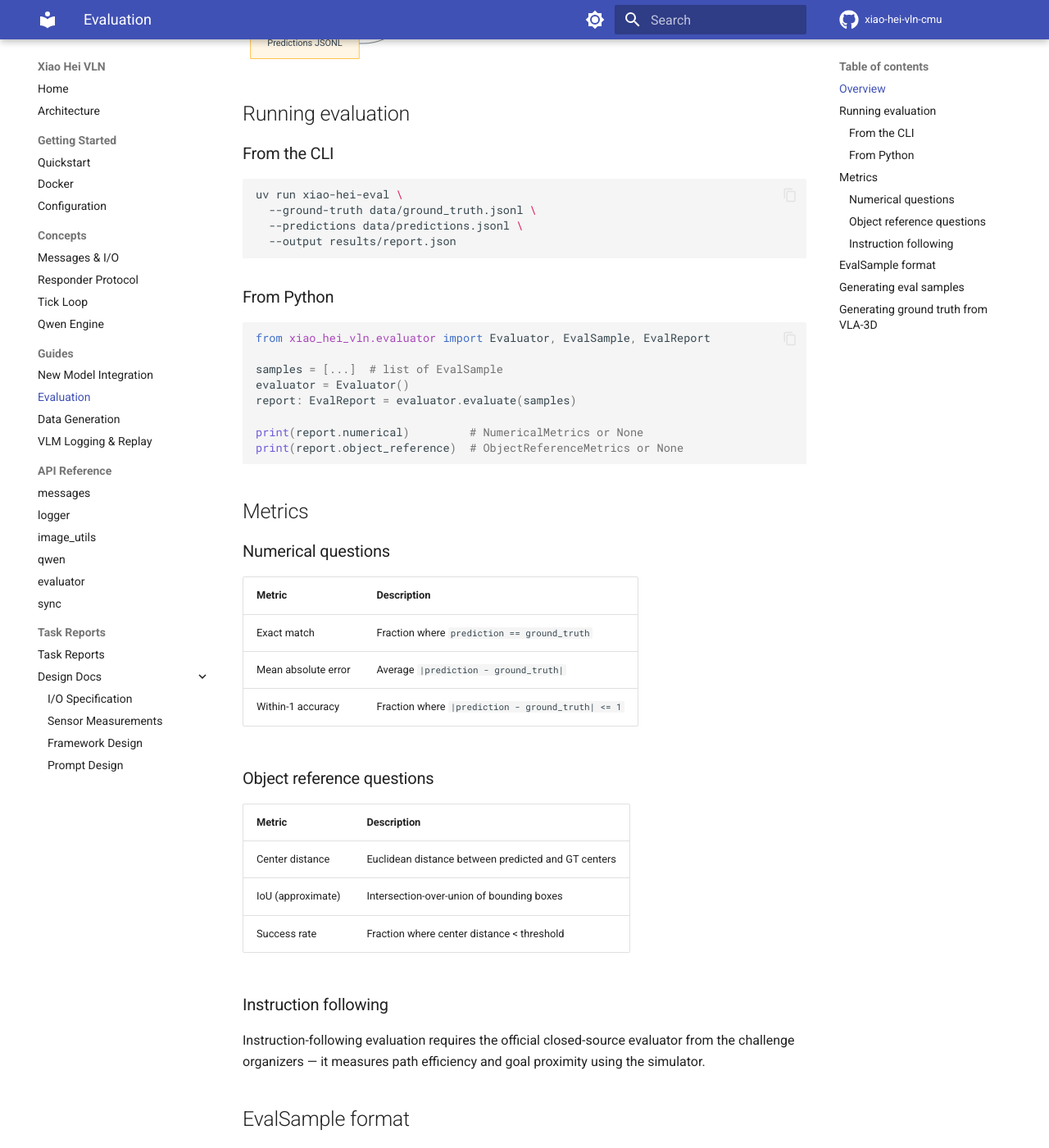
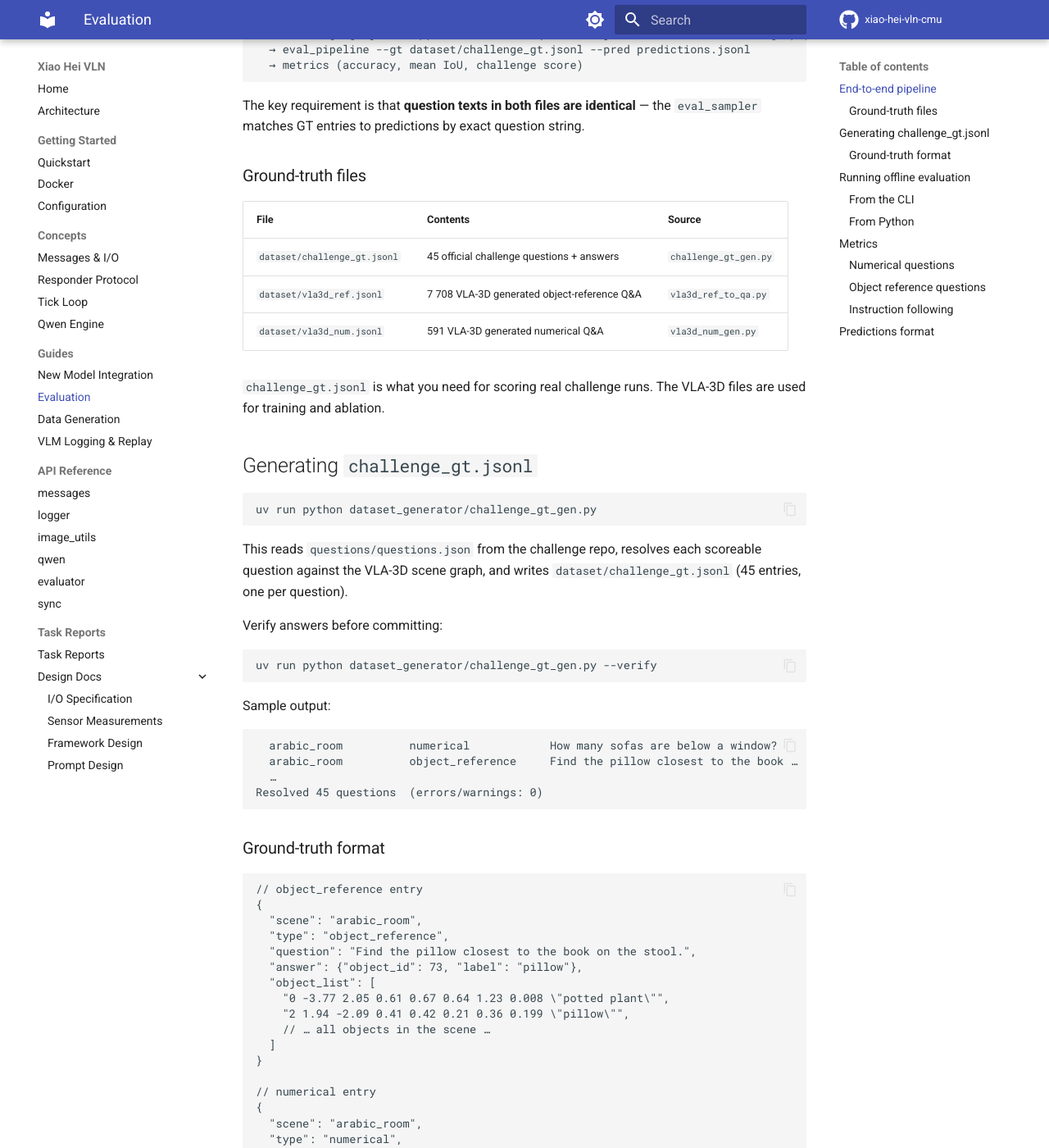
Before and after one commit to ginlov/xiao-hei-vln-cmu, an MkDocs documentation site: the page built from docs/guides/evaluation.md, in a window 1280 px wide and 1400 px high, scrolled down 364 px. Shown: the whole window at 82% size. Built offline with MkDocs 1.6.1 and Material for MkDocs 9.7.7, drawn with Linux system fonts in a browser that asks for light colours; comment, search, counter and statistics services are not loaded; some of the changed text lies outside the part shown.

Commit message:
feat: update challenge_gt_gen.py

````diff
--- a/docs/guides/evaluation.md
+++ b/docs/guides/evaluation.md
@@ -1,41 +1,110 @@
 # Evaluation
 
-The offline evaluation pipeline computes metrics for numerical and
-object-reference questions without needing the simulator running.
+The offline evaluation pipeline scores model predictions against ground-truth
+data without the simulator running.  It supports `numerical` and
+`object_reference` questions; `instruction_following` requires the official
+closed-source evaluator.
 
-## Overview
+## End-to-end pipeline
 
-```mermaid
-graph LR
-    GT[Ground Truth JSONL] --> SAMPLER[eval_sampler]
-    PRED[Predictions JSONL] --> SAMPLER
-    SAMPLER --> SAMPLES[EvalSample list]
-    SAMPLES --> EVAL[Evaluator]
-    EVAL --> REPORT[EvalReport]
+```
+live challenge run
+  → predictions.jsonl   (VLMLogger.write_prediction(), question texts = questions.json)
+  + challenge_gt.jsonl  (question texts = questions.json, answers from scene graph)
+  → eval_pipeline --gt dataset/challenge_gt.jsonl --pred predictions.jsonl
+  → metrics (accuracy, mean IoU, challenge score)
 ```
 
-## Running evaluation
+The key requirement is that **question texts in both files are identical** — the
+`eval_sampler` matches GT entries to predictions by exact question string.
+
+### Ground-truth files
+
+| File | Contents | Source |
+|---|---|---|
+| `dataset/challenge_gt.jsonl` | 45 official challenge questions + answers | `challenge_gt_gen.py` |
+| `dataset/vla3d_ref.jsonl` | 7 708 VLA-3D generated object-reference Q&A | `vla3d_ref_to_qa.py` |
+| `dataset/vla3d_num.jsonl` | 591 VLA-3D generated numerical Q&A | `vla3d_num_gen.py` |
+
+`challenge_gt.jsonl` is what you need for scoring real challenge runs.
+The VLA-3D files are used for training and ablation.
+
+## Generating `challenge_gt.jsonl`
+
+```bash
+uv run python dataset_generator/challenge_gt_gen.py
+```
+
+This reads `questions/questions.json` from the challenge repo, resolves each
+scoreable question against the VLA-3D scene graph, and writes
+`dataset/challenge_gt.jsonl` (45 entries, one per question).
+
+Verify answers before committing:
+
+```bash
+uv run python dataset_generator/challenge_gt_gen.py --verify
+```
+
+Sample output:
+
+```
+  arabic_room          numerical            How many sofas are below a window?       → 3
+  arabic_room          object_reference     Find the pillow closest to the book …    → id=73 label='pillow'
+  …
+Resolved 45 questions  (errors/warnings: 0)
+```
+
+### Ground-truth format
+
+```jsonc
+// object_reference entry
+{
+  "scene": "arabic_room",
+  "type": "object_reference",
+  "question": "Find the pillow closest to the book on the stool.",
+  "answer": {"object_id": 73, "label": "pillow"},
+  "object_list": [
+    "0 -3.77 2.05 0.61 0.67 0.64 1.23 0.008 \"potted plant\"",
+    "2 1.94 -2.09 0.41 0.42 0.21 0.36 0.199 \"pillow\"",
+    // … all objects in the scene …
+  ]
+}
+
+// numerical entry
+{
+  "scene": "arabic_room",
+  "type": "numerical",
+  "question": "How many sofas are below a window?",
+  "answer": 3,
+  "object_list": [ /* same scene object list */ ]
+}
+```
+
+`object_list` lines come directly from each scene's `object_list.txt` in the
+challenge scene zips — format: `id cx cy cz lx ly lz heading "label"`.
+
+## Running offline evaluation
 
 ### From the CLI
 
 ```bash
 uv run xiao-hei-eval \
-  --ground-truth data/ground_truth.jsonl \
-  --predictions data/predictions.jsonl \
-  --output results/report.json
+  --gt dataset/challenge_gt.jsonl \
+  --pred vlm_logs/<session>/predictions.jsonl
 ```
 
 ### From Python
 
 ```python
-from xiao_hei_vln.evaluator import Evaluator, EvalSample, EvalReport
+from xiao_hei_vln.eval_sampler import assemble_samples
+from xiao_hei_vln.evaluator import Evaluator
 
-samples = [...]  # list of EvalSample
-evaluator = Evaluator()
-report: EvalReport = evaluator.evaluate(samples)
-
-print(report.numerical)         # NumericalMetrics or None
-print(report.object_reference)  # ObjectReferenceMetrics or None
+samples = assemble_samples(
+    gt_path="dataset/challenge_gt.jsonl",
+    pred_path="vlm_logs/my_session/predictions.jsonl",
+)
+report = Evaluator().evaluate(samples)
+print(report)
 ```
 
 ## Metrics
@@ -45,55 +114,30 @@
 | Metric | Description |
 |---|---|
 | Exact match | Fraction where `prediction == ground_truth` |
-| Mean absolute error | Average `|prediction - ground_truth|` |
-| Within-1 accuracy | Fraction where `|prediction - ground_truth| <= 1` |
+| Mean absolute error | Average `|prediction − ground_truth|` |
+| Within-1 accuracy | Fraction where `|prediction − ground_truth| ≤ 1` |
 
 ### Object reference questions
 
 | Metric | Description |
 |---|---|
-| Center distance | Euclidean distance between predicted and GT centers |
-| IoU (approximate) | Intersection-over-union of bounding boxes |
-| Success rate | Fraction where center distance < threshold |
+| IoU ≥ 0.50 | 2 points — predicted bbox overlaps GT bbox by ≥ 50 % |
+| IoU ≥ 0.25 | 1 point — weaker overlap |
+| IoU < 0.25 | 0 points |
 
 ### Instruction following
 
-Instruction-following evaluation requires the official closed-source
-evaluator from the challenge organizers — it measures path efficiency and
-goal proximity using the simulator.
+Requires the official challenge evaluator (simulator-based).  Not scored
+offline.
 
-## EvalSample format
+## Predictions format
 
-Each sample pairs a ground truth with a prediction:
+The `VLMLogger` writes one JSON line per question to `predictions.jsonl`:
 
-```python
-@dataclass
-class EvalSample:
-    question: str
-    question_type: QuestionType
-    ground_truth: VLMOutput
-    prediction: VLMOutput
+```json
+{"question": "How many sofas are below a window?", "prediction": { ... VLMOutput ... }}
 ```
 
-## Generating eval samples
-
-The `eval_sampler` module converts VLA-3D ground-truth annotations and
-model predictions into the evaluator format:
-
-```bash
-uv run python -m xiao_hei_vln.eval_sampler \
-  --gt-jsonl data/vla3d_ground_truth.jsonl \
-  --pred-jsonl data/model_predictions.jsonl \
-  --output data/eval_samples.jsonl
-```
-
-## Generating ground truth from VLA-3D
-
-The `dataset_generator/` directory contains tools for converting VLA-3D
-scene annotations into ground-truth JSONL:
-
-```bash
-uv run python -m xiao_hei_vln.eval_sampler.gt_converter \
-  --input dataset_generator/output/scenes.jsonl \
-  --output data/ground_truth.jsonl
-```
+The question text must exactly match the text in `challenge_gt.jsonl`.  Both
+files use the question texts from `questions/questions.json`, so they align
+automatically when the logger and GT generator are used as-is.
````
Also changed, not shown: README.md (+37 -8 lines), TASK 7 - Evaluation pipeline integration.md (added, +94 -0 lines), TASK.md (+4 -0 lines), docs/guides/data-generation.md (+106 -49 lines), 1 other file.
